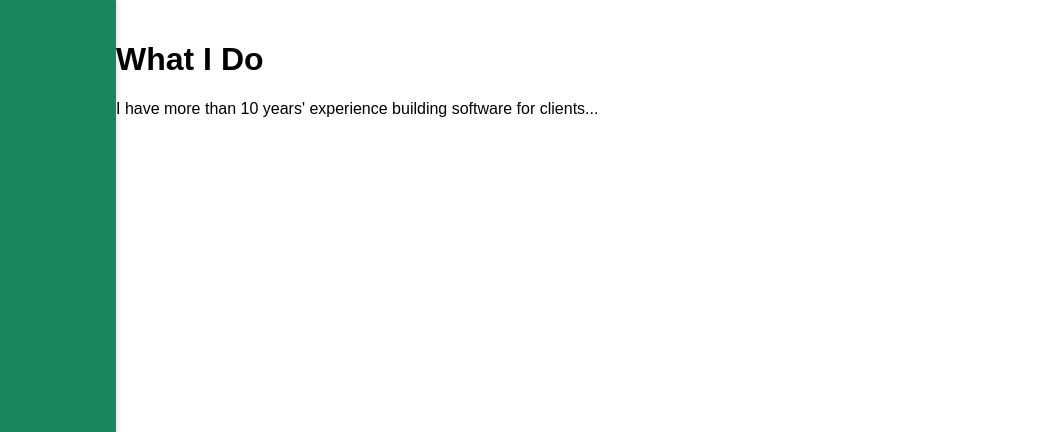
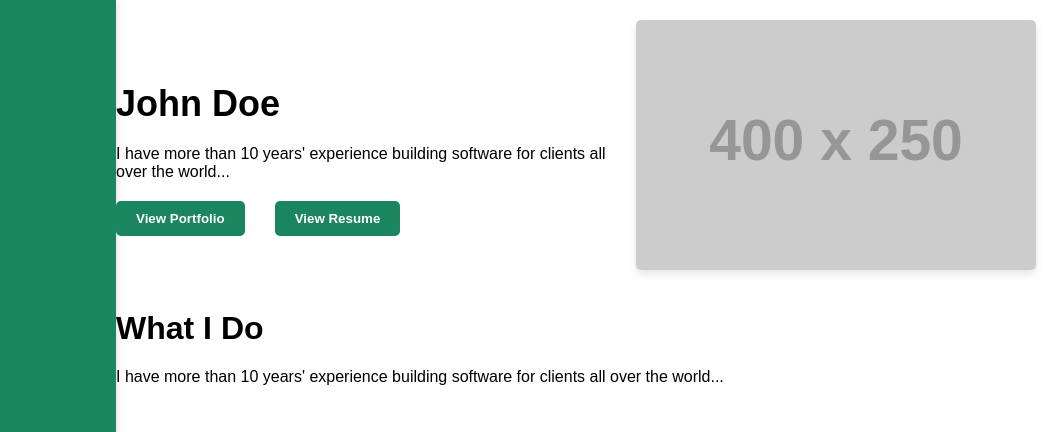
Before and after one commit to error505/MyFirstRepo, a plain HTML site: page index.html in a window 1280 px wide. Shown: the top 432 px of the page, 224-1280 px from the left. Drawn offline with Linux system fonts and the light colour scheme; placeholder pictures from the web are drawn by us; a script that the page names is missing.

Commit message:
Added a new what I do section

```diff
--- a/index.html
+++ b/index.html
@@ -12,7 +12,7 @@
   </head>
 
   <body>
-    <div class="sidebar">
+    <aside class="sidebar">
       <img src="https://via.placeholder.com/150" alt="John Doe" class="profile-image" />
       <h2>John Doe</h2>
       <p>Senior Software Engineer</p>
@@ -33,13 +33,35 @@
             <li><a href="#contact" class="contact-button"><i class="fas fa-envelope"></i><span>Contact</span></a></li>
         </ul>
     </nav>
-    </div>
+    </aside>
 
     <div class="main-content">
-      <h1>What I Do</h1>
-      <p>
-        I have more than 10 years' experience building software for clients...
-      </p>
+      <!-- What I Do Header Section -->
+      <section class="what-i-do-header">
+        <div>
+          <h1>John Doe</h1>
+          <p>
+            I have more than 10 years' experience building software for clients
+            all over the world...
+          </p>
+          <div class="cta-buttons">
+            <button>View Portfolio</button>
+            <button>View Resume</button>
+          </div>
+        </div>
+        <img
+          src="https://via.placeholder.com/400x250"
+          alt="Simon's Image"
+          class="main-image"
+        />
+      </section>
+      <div>
+        <h1>What I Do</h1>
+        <p>
+          I have more than 10 years' experience building software for clients
+          all over the world...
+        </p>
+      </div>
       <!-- Add other sections similarly -->
     </div>
 
--- a/styles.css
+++ b/styles.css
@@ -1,3 +1,7 @@
+:root {
+  --main-theme-color: #1a855f; /* Default theme color */
+}
+
 body {
   font-family: Arial, sans-serif;
   margin: 0;
@@ -85,3 +89,60 @@ body {
   margin-left: 320px;
   padding: 20px;
 }
+/* What I Do Header Section */
+.what-i-do-header {
+  display: flex;
+  align-items: center;
+  justify-content: space-between;
+  gap: 20px;
+  margin-bottom: 40px;
+}
+
+.what-i-do-header h1 {
+  flex-grow: 1;
+  font-size: 36px;
+  margin-bottom: 20px;
+}
+
+.what-i-do-header p {
+  flex-grow: 2;
+  margin-bottom: 20px;
+}
+
+.what-i-do-header .main-image {
+  flex-basis: 40%;
+  max-width: 400px;
+  border-radius: 5px;
+  box-shadow: 0 4px 8px rgba(0, 0, 0, 0.1);
+}
+
+/* Button Styling */
+button {
+  padding: 10px 20px;
+  border: none;
+  border-radius: 5px;
+  font-weight: bold;
+  cursor: pointer;
+  transition: background-color 0.3s ease;
+}
+
+button:hover {
+  background-color: #333;
+  color: #fff;
+}
+
+.cta-buttons {
+  display: flex;
+  gap: 15px;
+  margin-top: 15px;
+}
+
+/* CTA Buttons */
+.cta-buttons button {
+  background-color: var(--main-theme-color);
+  color: #fff;
+}
+
+.cta-buttons button:first-child {
+  margin-right: 15px;
+}
```
